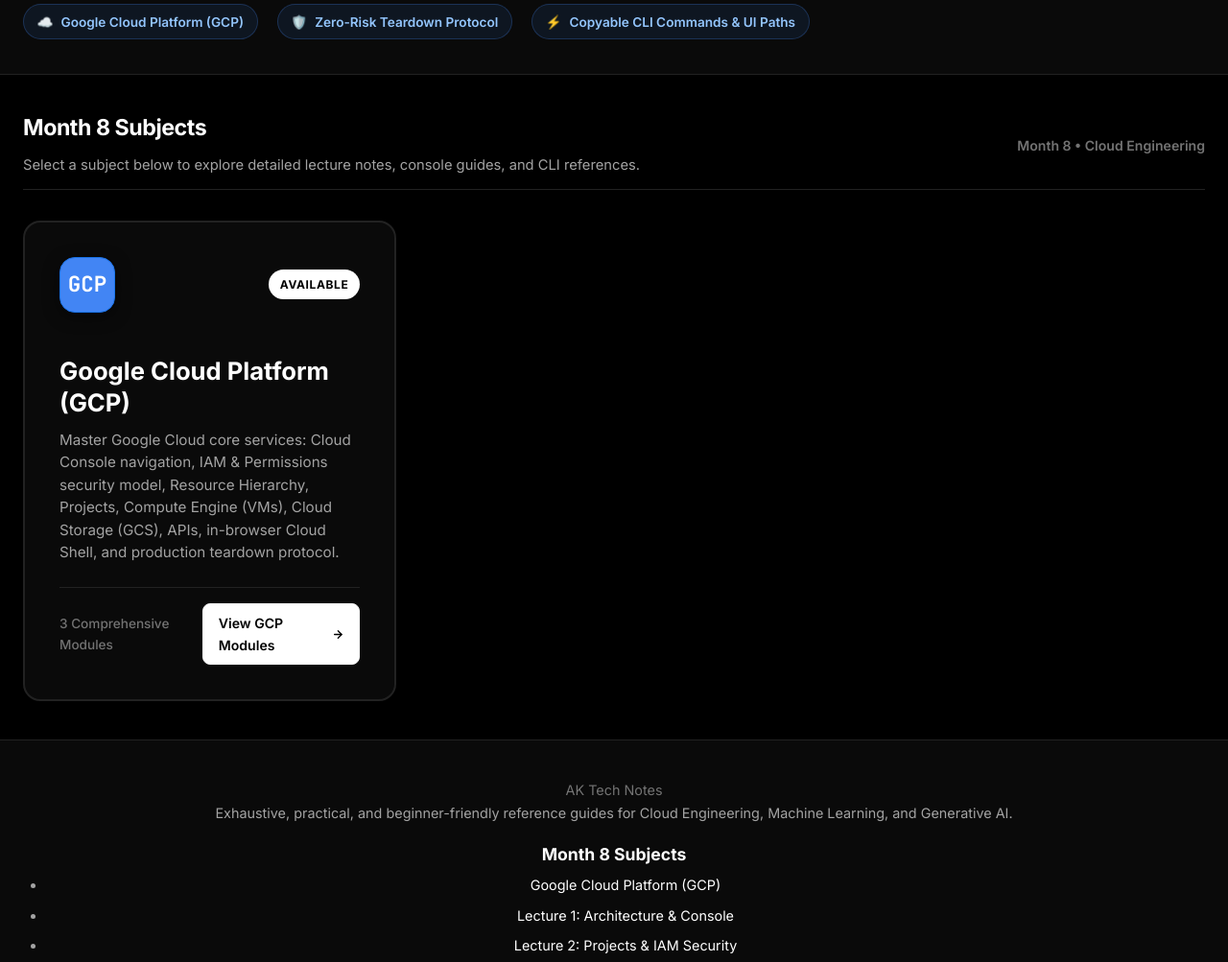
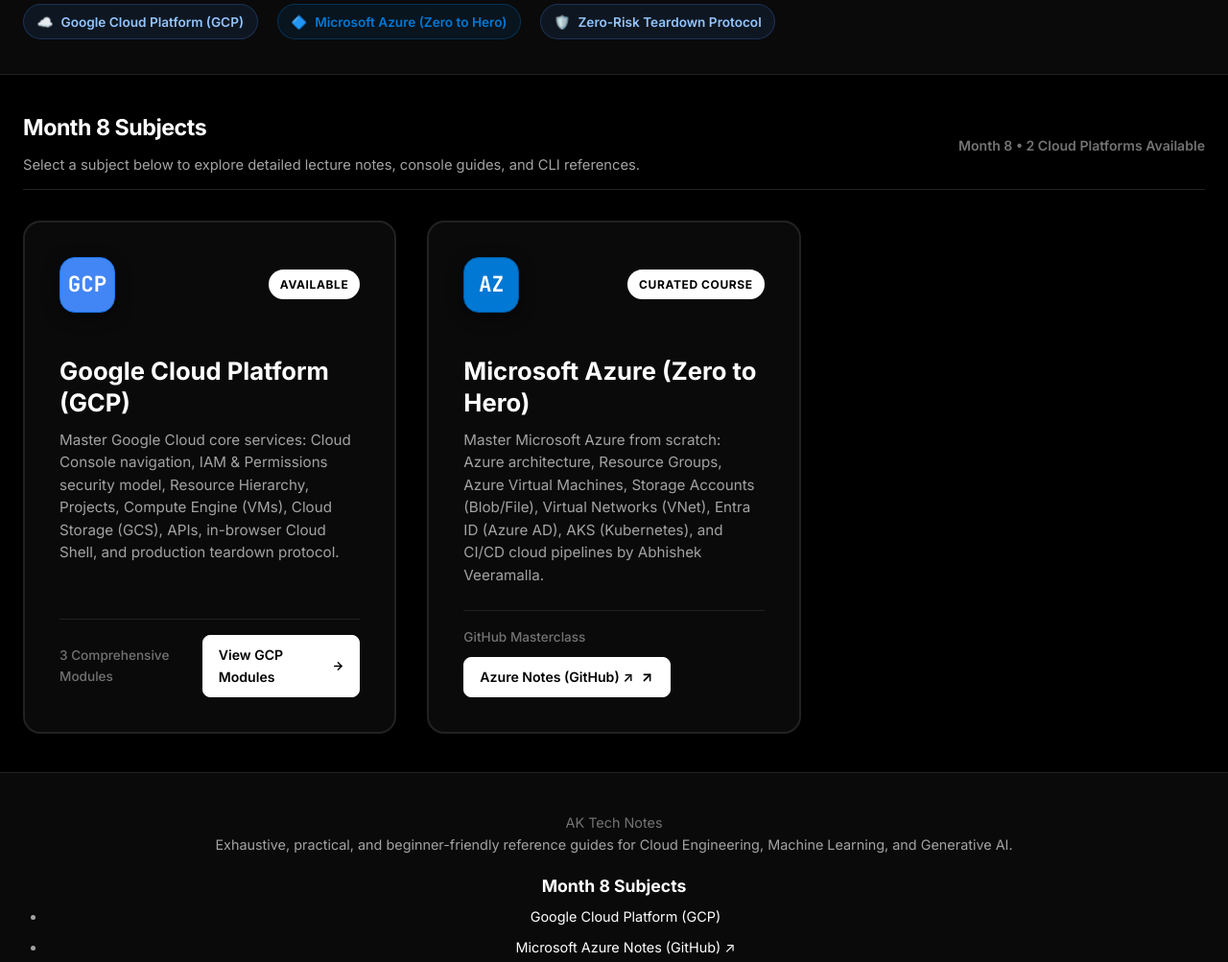
Before and after one commit to abhimanyu-kotari/My_Notes, a plain HTML site: page month-8.html in a window 1280 px wide. Shown: the part 362-1365 px from the top of the page at 96% size. Drawn offline with Linux system fonts and the light colour scheme.

Commit message:
Add Microsoft Azure Zero to Hero card under Month 8 linking to Abhishek Veeramalla's masterclass repository

```diff
--- a/month-8.html
+++ b/month-8.html
@@ -114,11 +114,11 @@
       <span class="stat-badge">
         <span>☁️</span> Google Cloud Platform (GCP)
       </span>
+      <span class="stat-badge" style="background: rgba(0, 120, 212, 0.1); border-color: rgba(0, 120, 212, 0.3); color: #0078D4;">
+        <span>🔷</span> Microsoft Azure (Zero to Hero)
+      </span>
       <span class="stat-badge">
         <span>🛡️</span> Zero-Risk Teardown Protocol
-      </span>
-      <span class="stat-badge">
-        <span>⚡</span> Copyable CLI Commands &amp; UI Paths
       </span>
     </div>
   </header>
@@ -131,7 +131,7 @@
         <h2 style="margin: 0; border: none; font-size: 1.45rem;">Month 8 Subjects</h2>
         <p style="margin: 0.25rem 0 0; font-size: 0.92rem; color: var(--text-secondary);">Select a subject below to explore detailed lecture notes, console guides, and CLI references.</p>
       </div>
-      <span style="font-size: 0.88rem; color: var(--text-muted); font-weight: 600;">Month 8 &bull; Cloud Engineering</span>
+      <span style="font-size: 0.88rem; color: var(--text-muted); font-weight: 600;">Month 8 &bull; 2 Cloud Platforms Available</span>
     </div>
 
     <!-- Month 8 Technologies Grid -->
@@ -160,6 +160,31 @@
         </div>
       </a>
 
+      <!-- THE MICROSOFT AZURE CARD -->
+      <div class="tech-select-card" id="azure-card" title="Microsoft Azure Zero to Hero">
+        <div style="display: flex; align-items: center; justify-content: space-between; margin-bottom: 1.25rem;">
+          <div class="tech-icon-large" style="width: 58px; height: 58px; font-size: 1.4rem; background: #0078D4; border-color: #005A9E;">AZ</div>
+          <span class="tech-badge-active">Curated Course</span>
+        </div>
+
+        <h3 style="font-size: 1.6rem; margin-bottom: 0.65rem; color: var(--text-primary);">
+          <a href="https://github.com/iam-veeramalla/Azure-zero-to-hero" target="_blank" rel="noopener" style="color: inherit; text-decoration: none;">Microsoft Azure (Zero to Hero)</a>
+        </h3>
+        <p style="font-size: 0.95rem; color: var(--text-secondary); margin-bottom: 1.5rem; line-height: 1.55; flex: 1;">
+          Master Microsoft Azure from scratch: Azure architecture, Resource Groups, Azure Virtual Machines, Storage Accounts (Blob/File), Virtual Networks (VNet), Entra ID (Azure AD), AKS (Kubernetes), and CI/CD cloud pipelines by Abhishek Veeramalla.
+        </p>
+
+        <div class="card-footer" style="padding-top: 1rem; border-top: 1px solid var(--border-color); display: flex; align-items: center; justify-content: space-between; flex-wrap: wrap; gap: 0.65rem;">
+          <span style="font-size: 0.85rem; color: var(--text-muted); font-weight: 500;">
+            GitHub Masterclass
+          </span>
+          <a href="https://github.com/iam-veeramalla/Azure-zero-to-hero" target="_blank" rel="noopener" class="btn-primary" style="padding: 0.5rem 1rem; font-size: 0.88rem; text-decoration: none !important; display: inline-flex; align-items: center; gap: 0.45rem;">
+            Azure Notes (GitHub) ↗
+            <svg width="15" height="15" viewBox="0 0 24 24" fill="none" stroke="currentColor" stroke-width="2.5" stroke-linecap="round" stroke-linejoin="round"><line x1="7" y1="17" x2="17" y2="7"></line><polyline points="7 7 17 7 17 17"></polyline></svg>
+          </a>
+        </div>
+      </div>
+
     </div>
 
   </main>
@@ -182,6 +207,7 @@
             <h4 class="footer-heading">Month 8 Subjects</h4>
             <ul class="footer-links">
               <li><a href="gcp.html">Google Cloud Platform (GCP)</a></li>
+              <li><a href="https://github.com/iam-veeramalla/Azure-zero-to-hero" target="_blank" rel="noopener">Microsoft Azure Notes (GitHub) ↗</a></li>
               <li><a href="gcp-lecture-1.html">Lecture 1: Architecture &amp; Console</a></li>
               <li><a href="gcp-lecture-2.html">Lecture 2: Projects &amp; IAM Security</a></li>
               <li><a href="gcp-lecture-3.html">Lecture 3: Regions, APIs &amp; Shell</a></li>
```
Also changed, not shown: index.html (+2 -2 lines).
